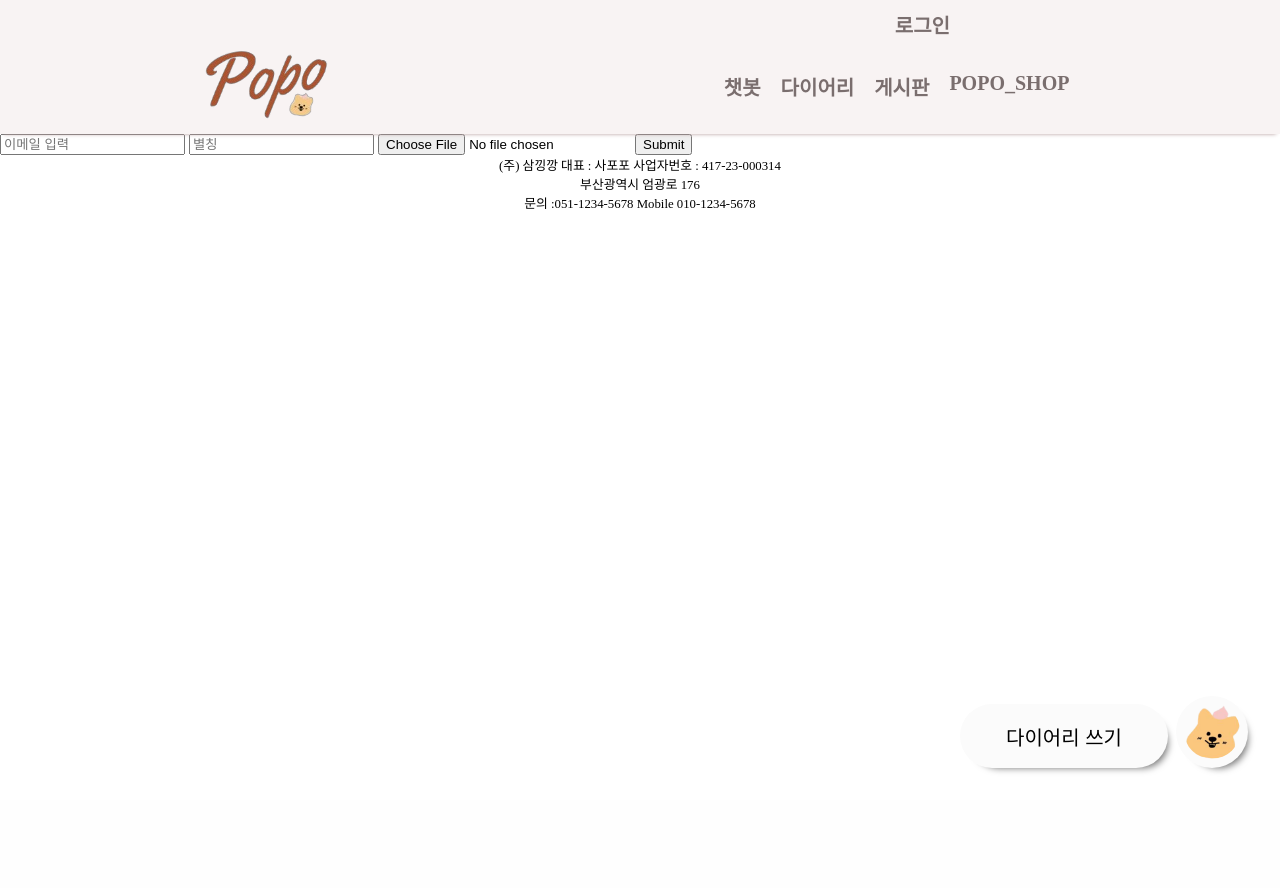
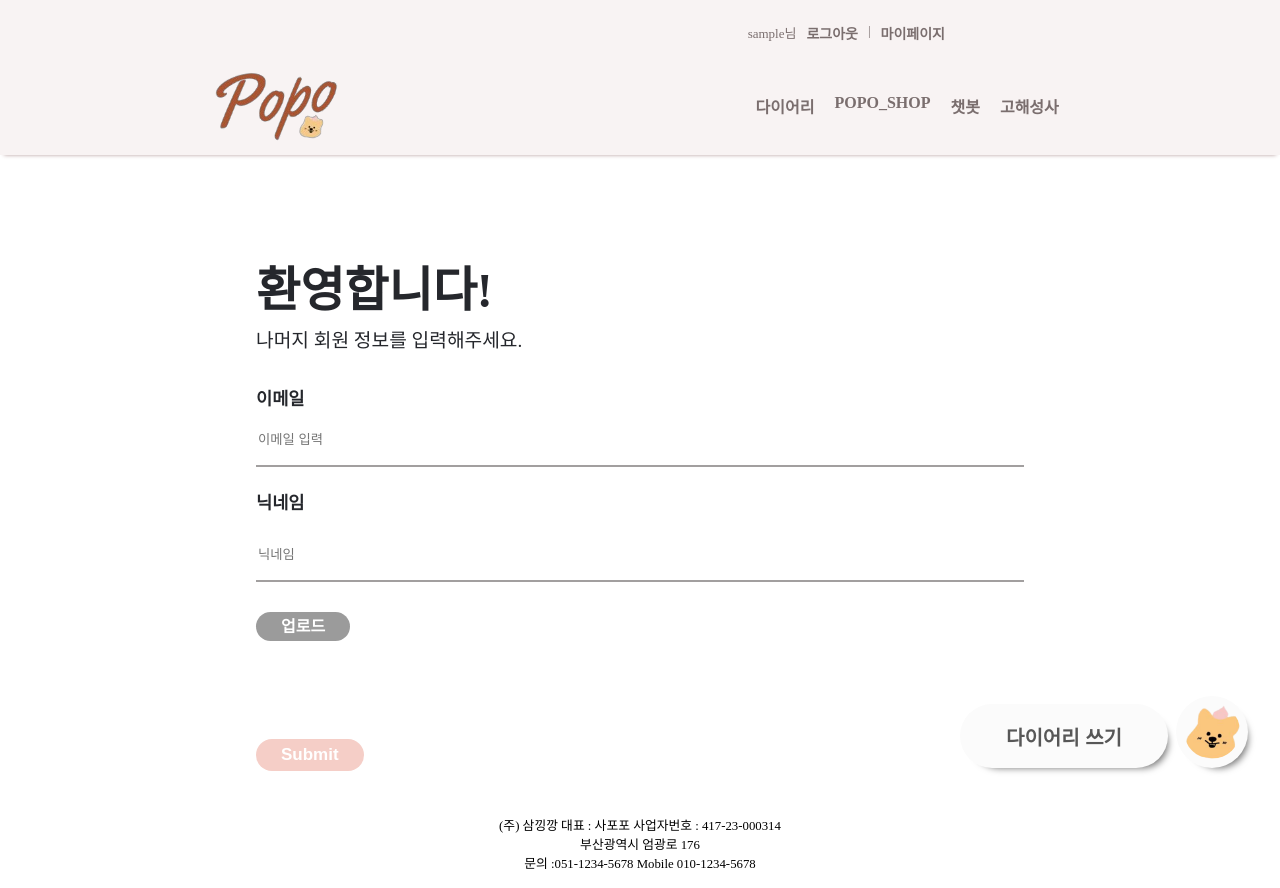
Before and after one commit to Team-Samkkingkkang/popo_popo, a Django app: page /account/signup/ in a window 1280 px wide. Before the commit the page ends 773 px from the top, so only its background shows below. Run offline with Django 4.2, Linux system fonts and the light colour scheme; the visitor is signed in with stand-in values (Sample User, id 1); data comes from the database, SQL or seed files in the repository; some libraries are stand-ins or nearby versions.

Commit message:
mypage update

```diff
--- a/main/urls.py
+++ b/main/urls.py
@@ -32,5 +32,6 @@ urlpatterns = [
 
     # 게시판
     path('board/', views.board, name="board"),
+    path('mypage/<int:user_id>', views.mypage, name="mypage"),
 
 ]
--- a/main/views.py
+++ b/main/views.py
@@ -101,9 +101,8 @@ def account(request):
 
 
 def signup(request):
-
     # 회원가입 완료 안한 유저
-    if User.objects.get(pk=request.user.pk).user_signup_completed == False:
+    if User.objects.get(pk=request.user.pk).user_signup_completed == True:
         if request.method == "POST":
             if request.POST['user_signup_completed'] == 'True':
                 User.objects.filter(pk=request.user.pk).update(user_nickname=request.POST['user_nickname'],
@@ -126,3 +125,18 @@ def signup(request):
 def board(request):
     diarys = Diary.objects.filter(diary_share_state=True)
     return render(request, 'board_page/board.html', context={'diarys': diarys})
+
+
+def mypage(request, user_id):
+    context = {}
+    user = User.objects.get(pk=user_id)
+    context['user'] = user
+
+    if request.method == 'POST':
+        if request.FILES:
+            user_profile = request.FILES['user_profile']
+            User.objects.get(pk=user_id).update(user_profile=user_profile)
+        else:
+            return 0;
+
+    return render(request, 'account_page/mypage.html', context)
--- /dev/null
+++ b/static/css/account.css
@@ -0,0 +1,42 @@
+.login_btns {
+    width: 768px;
+    align-items: center;
+    margin: 100px auto 0px;
+}
+
+.login_btns_body {
+    text-align: center;
+}
+
+.login_btns_body > div {
+    margin: 20px 0px;
+}
+
+.login_btns_body > h1 {
+    color: var(--text1);
+    font-size: 3rem;
+    text-align: center;
+    margin-bottom: 100px;
+}
+
+button {
+    padding: 0;
+    border: none;
+    background: none;
+    outline: none;
+}
+
+.kakao_btn_img {
+    width: 10rem;
+    height: auto;
+}
+
+.naver_btn_img {
+    width: 10rem;
+    height: auto;
+}
+
+.google_btn_img {
+    width: 10rem;
+    height: auto;
+}
--- a/static/css/base.css
+++ b/static/css/base.css
@@ -1,6 +1,7 @@
 :root {
     --header-text-color: #7A6E6E;
     --header-backgroud-color: #F8F3F3;
+    --text1: #25272c;
 }
 
 body {
@@ -15,7 +16,6 @@ header {
     width: 100%;
     background-color: var(--header-backgroud-color);
     box-shadow: 0 4px 4px -4px #b49b9b;
-    font-size: 1.25rem;
 }
 
 .login {
@@ -25,10 +25,23 @@ header {
     padding-right: 330px;
 }
 
-.login > a {
+.login > ul {
+    display: flex;
+    list-style: none;
+    justify-items: center;
     color: var(--header-text-color);
+    font-size: 13px;
+}
+
+.login > ul > li {
+    padding: 0px 5px;
+}
+
+.login > ul > li > a {
+    font-weight: bold;
     text-decoration: none;
-    font-weight: bold;
+    color: var(--header-text-color);
+    font-size: 14px;
 }
 
 .header_list {
@@ -41,8 +54,9 @@ header {
 .logo > a > img {
     width: auto;
     height: auto;
-    max-width: 10rem;
-    max-height: 10rem;
+    max-width: 300px;
+    max-height: 300px;
+    padding-top: 5px;
 }
 
 .diary_button {
@@ -107,7 +121,8 @@ header {
     margin-right: 1rem;
     box-shadow: 7px 7px 7px -7px #757575;
     background-color: #fbfbfb;
-    color: black;
+    color: #575757;
+    font-weight: bold;
 }
 
 .buttons > .write_button:hover {
@@ -134,6 +149,14 @@ header {
     border-radius: 2.5rem;
     border: 0;
 }
+
 .buttons > .chat_button:hover {
     background-color: #ff9595;
 }
+
+.foot {
+    width: 100%;
+    text-align: center;
+    font-size: 0.8rem;
+    margin-bottom: 1rem;
+}
--- a/static/css/diary_create.css
+++ b/static/css/diary_create.css
@@ -23,10 +23,9 @@
     border-radius: 2rem;
 }
 
-hr {
-    background-color: #6F4918;
-    border: 0;
-    width: 70rem;
-    height: 2px;
-
-}
+/*hr {*/
+/*    background-color: #6F4918;*/
+/*    border: 0;*/
+/*    width: 70rem;*/
+/*    height: 2px;*/
+/*}*/
--- /dev/null
+++ b/static/css/signup.css
@@ -0,0 +1,81 @@
+.signup_body {
+    width: 768px;
+    align-items: center;
+    margin: 100px auto 0px;
+    color: var(--text1);
+    line-height: 1.5;
+}
+
+.signup_body_head {
+    font-size: 3rem;
+    font-weight: bolder;
+    margin: 0;
+    padding: 0;
+}
+
+.description {
+    font-size: 1.2rem;
+}
+
+.signup_body_body {
+    margin: 30px 0px;
+}
+
+.signup_body_body_email {
+    padding-bottom: 15px;
+}
+
+.signup_body_body_email_title {
+    font-size: 1.1rem;
+    font-weight: bolder;
+    padding-bottom: 15px;
+}
+
+.signup_body_body_nickname {
+    padding-bottom: 25px;
+}
+
+.signup_body_body_nickname_title {
+    font-size: 1.1rem;
+    font-weight: bolder;
+    padding-bottom: 25px;
+}
+
+.signup_body_body_profile_img {
+    padding-bottom: 100px;
+}
+
+
+input {
+    border: none;
+    padding-bottom: 10px;
+}
+
+input:focus {
+    outline: none;
+}
+
+hr {
+    text-align: left;
+    border: 1px solid #a29f9f;
+    background-color: #a29f9f;
+}
+
+.input_file_button {
+    padding: 6px 25px;
+    background-color: #9b9b9b;
+    border-radius: 25px;
+    color: white;
+    font-weight: bold;
+    cursor: pointer;
+}
+
+.signup_body_body_btn > input {
+    padding: 6px 25px;
+    background-color: #f5cec7;
+    border-radius: 25px;
+    cursor: pointer;
+    color: white;
+    font-size: 17px;
+    font-weight: bold;
+}
--- a/templates/account_page/signup.html
+++ b/templates/account_page/signup.html
@@ -1,27 +1,37 @@
 {% extends 'base.html' %}
 
 {% block content %}
+
+    <div class="signup_body">
+        <h1 class="signup_body_head">환영합니다!</h1>
+        <div class="description">나머지 회원 정보를 입력해주세요.</div>
         {% if user.is_authenticated %}
             <form method="post" enctype="multipart/form-data">
                 {% csrf_token %}
+                <div class="signup_body_body">
+                    <div class="signup_body_body_email">
+                        <div class="signup_body_body_email_title">이메일</div>
                         <input type="email" name="user_email" placeholder="이메일 입력">
-            <input type="text" name="user_nickname" placeholder="별칭" maxlength="10" minlength="2" required>
-            <input type="file" name="user_profile" placeholder="프로필 이미지" accept=".jpg,.jpeg,.png">
+                        <hr>
+                    </div>
+                    <div class="signup_body_body_nickname">
+                        <div class="signup_body_body_nickname_title">닉네임</div>
+                        <input type="text" name="user_nickname" placeholder="닉네임" maxlength="10" minlength="2" required>
+                        <hr>
+                    </div>
+                    <div class="signup_body_body_profile_img">
+                        <label class="input_file_button" for="input-file">업로드</label>
+                        <input type="file" id="input-file" name="user_profile" placeholder="프로필 이미지" accept=".jpg,.jpeg,.png" style="display: none">
+                    </div>
+                    <div>
                         <input type="hidden" name="user_signup_completed" value="True">
+                    </div>
+                    <div class="signup_body_body_btn">
                         <input type="submit">
-        </form>
-    {% elif not user.is_authenticated %}
-        <form method="post" enctype="multipart/form-data">
-            {% csrf_token %}
-            <input type="email" name="user_email" placeholder="이메일 입력" required>
-            <input type="email" name="user_password" placeholder="비밀번호 입력" required>
-            <input type="email" name="user_password_check" placeholder="비밀번호 확인" required>
-            <input type="text" name="user_nickname" placeholder="별칭" maxlength="10" minlength="2" required>
-            <input type="file" name="user_profile" placeholder="프로필 이미지" accept=".jpg,.jpeg,.png">
-            <input type="hidden" name="user_signup_completed" value="True">
-            <input type="submit">
+                    </div>
+                </div>
             </form>
         {% endif %}
-
+    </div>
 
 {% endblock %}
--- a/templates/base.html
+++ b/templates/base.html
@@ -9,9 +9,10 @@
 <!-- 헤더 -->
 {% include 'header.html' %}
 <!-- 내용 -->
+<div style="min-height: 35rem;">
 {% block content %}
 {% endblock %}
-
+</div>
 <!-- 푸터 -->
 {% include 'footer.html' %}
 
--- a/templates/footer.html
+++ b/templates/footer.html
@@ -1,8 +1,5 @@
-<footer style="text-align: center; font-size: 0.8rem; margin-bottom: 1rem;">
-
-
+<footer class="foot">
     <div>(주) 삼낑깡 대표 : 사포포 사업자번호 : 417-23-000314 </div>
     <div>부산광역시 엄광로 176</div>
     <div>문의 :051-1234-5678 Mobile 010-1234-5678 </div>
-
 </footer>
--- a/templates/head.html
+++ b/templates/head.html
@@ -12,3 +12,6 @@
 <link rel="stylesheet" href="{% static 'css/chatbot.css' %}">
 <link rel="stylesheet" href="{% static 'css/diary_show.css' %}">
 <link rel="stylesheet" href="{% static 'css/board.css' %}">
+<link rel="stylesheet" href="{% static 'css/signup.css' %}">
+<link rel="stylesheet" href="{% static 'css/account.css' %}">
+<link rel="stylesheet" href="{% static 'css/mypage.css' %}">
--- a/templates/header.html
+++ b/templates/header.html
@@ -1,17 +1,33 @@
 <header>
-    {% load static %}
     <div class="login">
-        <a href="{% url 'main:account' %}">로그인</a>
+        <ul>
+            <li>
+                {% if user.is_authenticated %}
+                    {{ user.username }}님
+                    <li>
+                        <a href="{% url 'main:logout' %}">로그아웃</a>
+                    </li>
+                    <li>|</li>
+                    <li>
+                        <a href="{% url 'main:mypage' user.pk %}">마이페이지</a>
+                    </li>
+                {% else %}
+                    <li> 로그인이 필요합니다!</li>
+                    <li><a href="{% url 'main:account' %}">로그인</a></li>
+                {% endif %}
+            </li>
+        </ul>
     </div>
     <div class="header_list">
         <div class="logo">
+            {% load static %}
             <a href="{% url 'main:main' %}"><img src="{% static 'image/logo4.png' %}"></a>
         </div>
         <div class="header_list_list">
+            <a href="{% url 'main:diary_show' %}">다이어리</a>
+            <a href="{% url 'main:shop' %}">POPO_SHOP</a>
             <a href="{% url 'main:chatbot' %}">챗봇</a>
-            <a href="{% url 'main:diary_show' %}">다이어리</a>
-            <a href="{% url 'main:board' %}">게시판</a>
-            <a href="{% url 'main:shop' %}">POPO_SHOP</a>
+            <a href="{% url 'main:board' %}">고해성사</a>
         </div>
     </div>
 </header>
```
Also changed, not shown: static/css/mypage.css (added, +51 -0 lines), templates/account_page/account.html (+21 -7 lines), templates/account_page/mypage.html (added, +61 -0 lines), media/diary_img/도깨비_배경화면.jpg (added), static/image/btnG.png (added), static/image/btn_google_signin_dark_focus_web.png (added), static/image/kakao_login_medium_narrow.png (added), 1 other file. Lines whose indentation alone changed are shown as unchanged.
